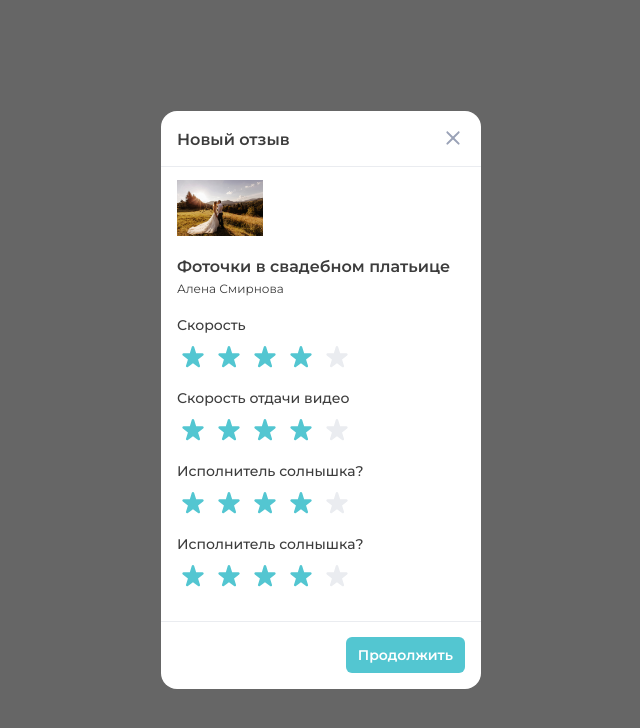
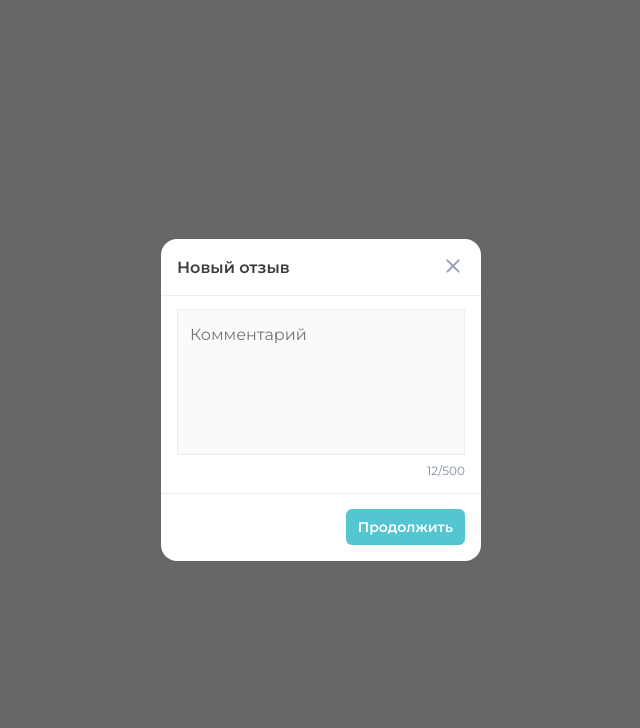
Before and after one commit to updev8/modals-app, a Vue app: page / in a window 1280 px wide. Shown: the top 728 px of the page, without its empty margins (319-959 px from the left). Built offline with nearby package versions, Linux system fonts and the light colour scheme.

Commit message:
refactor of the review component add textarea with styles

```diff
--- a/src/components/Modal.vue
+++ b/src/components/Modal.vue
@@ -164,7 +164,6 @@ export default defineComponent({
 }
 
 .modal__content {
-  min-height: 449px;
   padding: 14px 0;
 
   @include tablet {
--- a/src/components/Rating.vue
+++ b/src/components/Rating.vue
@@ -45,7 +45,7 @@ export default defineComponent({
 
   computed: {
     stars(): number[] {
-      return Array.from({ length: this.length }, (value, index) => index);
+      return Array.from({ length: this.length }, (value, index) => index + 1);
     }
   },
 
--- a/src/components/Review.vue
+++ b/src/components/Review.vue
@@ -1,5 +1,6 @@
 <template>
   <div class="review">
+    <div class="review__wrapper" v-if="step === 1">
       <div class="review__header">
         <img
           class="review__image"
@@ -12,25 +13,21 @@
         <p class="review__author">Алена Смирнова</p>
       </div>
       <div class="review__ratings">
-      <Rating class="review__rating" title="Скорость" :length="5" :value="3" />
         <Rating
           class="review__rating"
-        title="Скорость отдачи видео"
-        :length="5"
-        :value="3"
+          v-for="rating in ratings"
+          :key="rating.id"
+          :title="rating.title"
+          :length="rating.lenght"
+          :value="rating.value"
         />
-      <Rating
-        class="review__rating"
-        title="Исполнитель солнышка?"
-        :length="5"
-        :value="3"
-      />
-      <Rating
-        class="review__rating"
-        title="Исполнитель солнышка?"
-        :length="5"
-        :value="3"
-      />
+      </div>
+    </div>
+    <div class="review__wrapper" v-if="step === 2">
+      <div class="review__field">
+        <textarea class="review__textarea" placeholder="Комментарий"></textarea>
+        <span class="review__textarea-count">12/500</span>
+      </div>
     </div>
   </div>
 </template>
@@ -41,7 +38,20 @@ import Rating from '@/components/Rating.vue';
 
 export default defineComponent({
   name: 'Review',
-  components: { Rating }
+  components: { Rating },
+  props: {
+    step: Number
+  },
+  data() {
+    return {
+      ratings: [
+        { id: 1, title: 'Скорость', lenght: 5, value: 0 },
+        { id: 2, title: 'Скорость отдачи видео', lenght: 5, value: 3 },
+        { id: 3, title: 'Исполнитель солнышка?', lenght: 5, value: 5 },
+        { id: 4, title: 'Исполнитель солнышка?', lenght: 5, value: 3 }
+      ]
+    };
+  }
 });
 </script>
 
@@ -67,4 +77,23 @@ export default defineComponent({
 .review__rating {
   margin-bottom: 8px;
 }
+
+.review__textarea {
+  resize: none;
+  border: 1px solid var(--c-input-border-primary);
+  background: var(--c-input-bg-primary);
+  padding: 16px 12px;
+
+  width: 100%;
+  height: 146px;
+}
+
+.review__textarea-count {
+  display: block;
+  margin-top: 4px;
+  text-align: end;
+  color: var(--c-input-text-primary);
+  font-size: 12px;
+  line-height: 16px;
+}
 </style>
--- a/src/views/Home.vue
+++ b/src/views/Home.vue
@@ -12,7 +12,7 @@
       @close="isModalVisible = false"
       @next="isModalPageType = !isModalPageType"
     >
-      <Review />
+      <Review :step="2" />
     </Modal>
   </div>
 </template>
```
Lines whose indentation alone changed are shown as unchanged.
